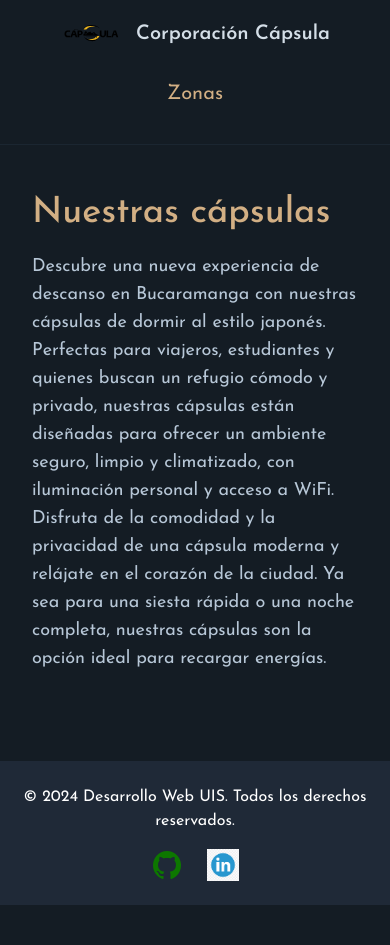
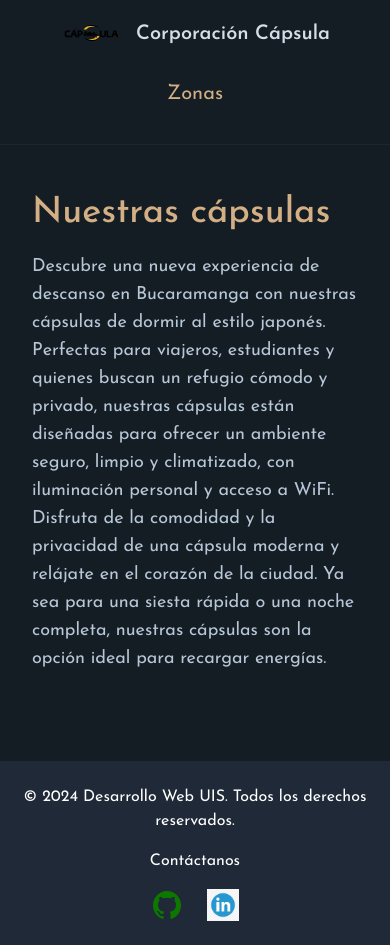
Before and after one commit to Alejandrogv2304/corporacion-capsula-website, a Next.js app: page /capsulas in a window 390 px wide. Before the commit the page ends 905 px from the top, so only its background shows below. Built offline with nearby package versions, Linux system fonts and the light colour scheme.

Commit message:
Footer terminado
Con el contactanos y responsive

```diff
--- a/app/_components/Footer.js
+++ b/app/_components/Footer.js
@@ -1,3 +1,4 @@
+import Link from "next/link";
 import Github from "@/public/icone-github-verde.png";
 import Linkedin from "@/public/icono-linkedin.png";
 
@@ -6,7 +7,10 @@ export default function Footer() {
       <footer className="bg-gray-800 text-white py-6">
         <div className="container mx-auto text-center">
           <p className="mb-4">© {new Date().getFullYear()} Desarrollo Web UIS. Todos los derechos reservados.</p>
-          <div className="flex justify-center space-x-6">
+          <Link href="/nosotros" className="mb-4 hover:text-yellow-400 transition-colors"> {/* Link a la página de Nosotros */}
+            Contáctanos
+          </Link>
+          <div className="flex justify-center space-x-6 mt-4">
             <a
               href="https://github.com/Alejandrogv2304/corporacion-capsula-website"
               target="_blank"
@@ -14,7 +18,7 @@ export default function Footer() {
               className="hover:text-gray-400 transition-colors"
             >
               {/* Ruta de la imagen del icono de GitHub */}
-              <img src={Github.src} alt="GitHub" className="w-8 h-8" />
+              <img c src={Github.src} alt="GitHub" className="w-8 h-8" />
             </a>
             <a
               href="https://www.linkedin.com/in/alejandro-gomez-a2452320a/"
```
